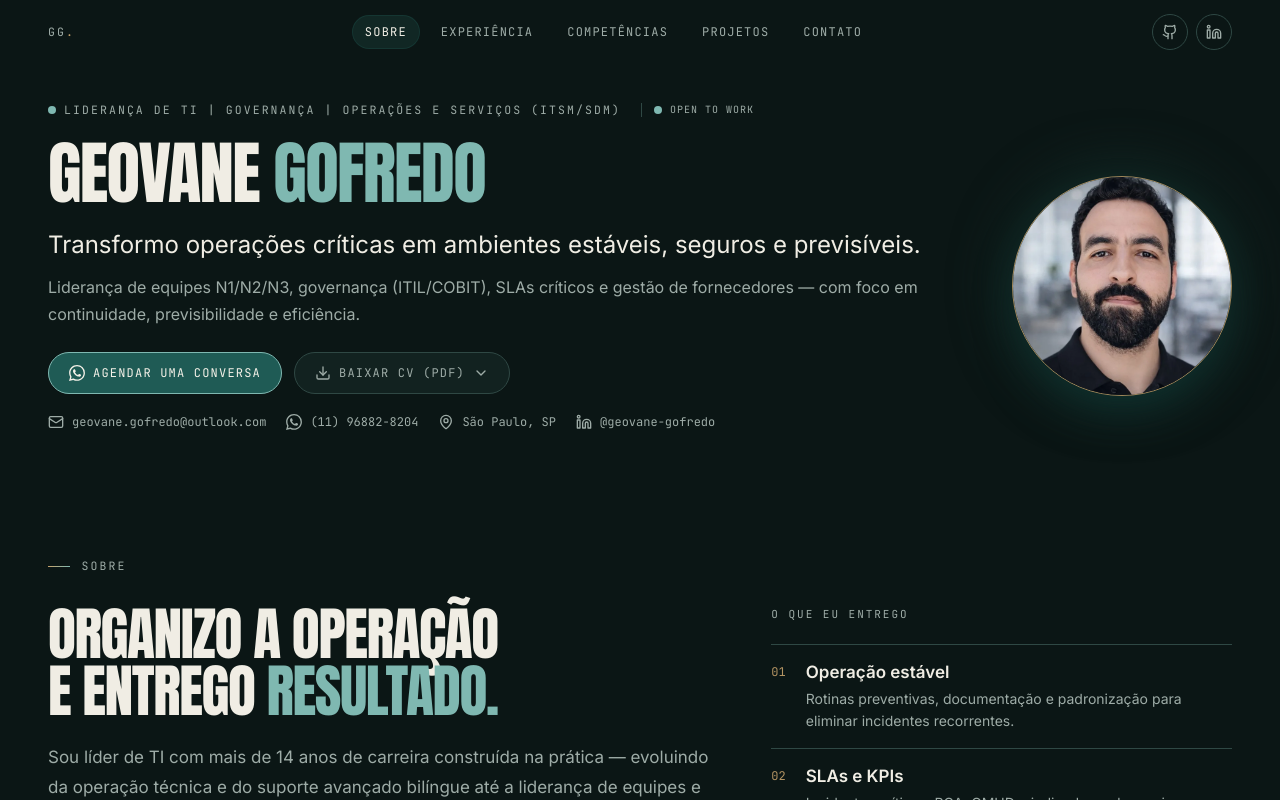
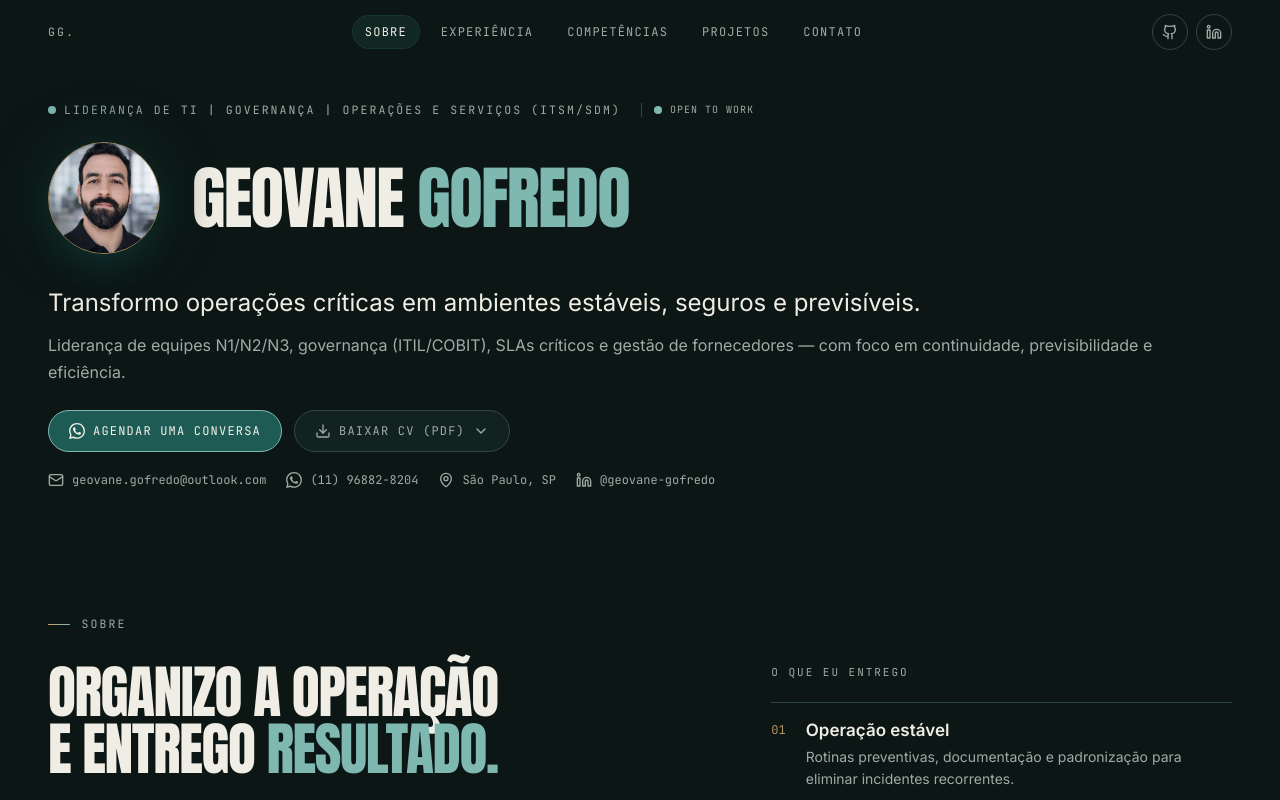
Before and after one commit to GeovaneYu/portfolio, a React (Vite) app: page / in a window 1280 px wide. Shown: the top 800 px of the page. Built offline with nearby package versions, Linux system fonts and the light colour scheme; the HTML template or start-up script is replaced by a standard one.

Commit message:
style: cards de projetos compactos e foto ao lado do nome
Reduz padding, números, tipografia e botões dos cards de projetos/entregas. Move a foto para o topo, pequena e ao lado do nome, com descrições em largura total.

```diff
--- a/src/components/sections/HeroSection.tsx
+++ b/src/components/sections/HeroSection.tsx
@@ -52,18 +52,51 @@ export default function HeroSection() {
         </span>
       </motion.p>
 
-      <div className="grid grid-cols-1 lg:grid-cols-[minmax(0,1fr)_220px] gap-10 lg:gap-14 items-center">
+      <div className="flex flex-col gap-8">
+        <div className="flex flex-col sm:flex-row sm:items-center gap-5 sm:gap-8">
+          <motion.div
+            initial={{ opacity: 0, scale: 0.96 }}
+            animate={{ opacity: 1, scale: 1 }}
+            transition={{ duration: 0.6, delay: 0.14 }}
+            className="shrink-0"
+          >
+            <div className="relative w-24 sm:w-28">
+              <div aria-hidden="true" className="absolute -inset-2 rounded-full bg-accent-soft blur-xl" />
+              <picture>
+                <source srcSet={`${import.meta.env.BASE_URL}img/geovane.webp`} type="image/webp" />
+                <img
+                  src={`${import.meta.env.BASE_URL}img/geovane.jpg`}
+                  alt="Geovane Gofredo"
+                  width="360"
+                  height="360"
+                  className="relative w-full aspect-square rounded-full object-cover border border-copper/80 shadow-[0_18px_36px_-14px_rgba(15,61,58,0.62)]"
+                  loading="eager"
+                  decoding="async"
+                  fetchPriority="high"
+                />
+              </picture>
+            </div>
+          </motion.div>
+
+          <motion.div
+            initial={{ opacity: 0, y: 18 }}
+            animate={{ opacity: 1, y: 0 }}
+            transition={{ duration: 0.55, delay: 0.08 }}
+            className="min-w-0"
+          >
+            <h1 className="font-display uppercase tracking-tight leading-[0.9] text-foreground text-[clamp(2.4rem,5.4vw,4.5rem)]">
+              Geovane <span className="font-display text-accent-bright">Gofredo</span>
+            </h1>
+          </motion.div>
+        </div>
+
         <motion.div
           initial={{ opacity: 0, y: 18 }}
           animate={{ opacity: 1, y: 0 }}
-          transition={{ duration: 0.55, delay: 0.08 }}
+          transition={{ duration: 0.55, delay: 0.12 }}
           className="min-w-0"
         >
-          <h1 className="font-display uppercase tracking-tight leading-[0.9] text-foreground text-[clamp(2.4rem,5.4vw,4.5rem)]">
-            Geovane <span className="font-display text-accent-bright">Gofredo</span>
-          </h1>
-
-          <p className="mt-6 max-w-none text-[20px] md:text-[24px] leading-[1.4] text-foreground">
+          <p className="max-w-none text-[20px] md:text-[24px] leading-[1.4] text-foreground">
             Transformo operações críticas em ambientes estáveis, seguros e previsíveis.
           </p>
 
@@ -145,30 +178,6 @@ export default function HeroSection() {
             </a>
           </div>
         </motion.div>
-
-        <motion.div
-          initial={{ opacity: 0, scale: 0.96 }}
-          animate={{ opacity: 1, scale: 1 }}
-          transition={{ duration: 0.6, delay: 0.14 }}
-          className="min-w-0 lg:justify-self-end"
-        >
-          <div className="relative w-40 sm:w-48 lg:w-full lg:max-w-[220px]">
-            <div aria-hidden="true" className="absolute -inset-3 rounded-full bg-accent-soft blur-xl" />
-            <picture>
-              <source srcSet={`${import.meta.env.BASE_URL}img/geovane.webp`} type="image/webp" />
-              <img
-                src={`${import.meta.env.BASE_URL}img/geovane.jpg`}
-                alt="Geovane Gofredo"
-                width="360"
-                height="360"
-                className="relative w-full aspect-square rounded-full object-cover border border-copper/80 shadow-[0_24px_50px_-16px_rgba(15,61,58,0.62)]"
-                loading="eager"
-                decoding="async"
-                fetchPriority="high"
-              />
-            </picture>
-          </div>
-        </motion.div>
       </div>
     </section>
   );
--- a/src/components/sections/ProjectsSection.tsx
+++ b/src/components/sections/ProjectsSection.tsx
@@ -120,7 +120,7 @@ export default function ProjectsSection() {
         </a>
       </div>
 
-      <div className="grid grid-cols-1 md:grid-cols-3 gap-5">
+      <div className="grid grid-cols-1 md:grid-cols-3 gap-4">
         {projects.map((project, index) => (
           <motion.article
             key={project.id}
@@ -128,28 +128,28 @@ export default function ProjectsSection() {
             whileInView={{ opacity: 1, y: 0 }}
             viewport={{ once: true, amount: 0.2 }}
             transition={{ duration: 0.5, delay: index * 0.05 }}
-            className="glass-card rounded-xl p-6 flex flex-col"
+            className="glass-card rounded-lg p-4 flex flex-col"
           >
-            <div className="flex items-start justify-between gap-3">
-              <span className="font-display text-5xl leading-none text-copper" aria-hidden="true">
+            <div className="flex items-start justify-between gap-2">
+              <span className="font-display text-3xl leading-none text-copper" aria-hidden="true">
                 {project.num}
               </span>
               {project.lang && (
-                <span className="mt-1 inline-flex shrink-0 items-center gap-1.5 rounded-full border border-border bg-secondary px-2.5 py-1 font-mono text-[10px] uppercase tracking-widest text-secondary-foreground">
-                  <Star className="h-3 w-3 text-copper" aria-hidden="true" />
+                <span className="inline-flex shrink-0 items-center gap-1 rounded-full border border-border bg-secondary px-2 py-0.5 font-mono text-[9px] uppercase tracking-widest text-secondary-foreground">
+                  <Star className="h-2.5 w-2.5 text-copper" aria-hidden="true" />
                   {project.lang}
                 </span>
               )}
             </div>
-            <h3 className="mt-5 text-[17px] md:text-[18px] font-semibold leading-snug text-foreground">
+            <h3 className="mt-3 text-[15px] md:text-base font-semibold leading-snug text-foreground">
               {project.title}
             </h3>
-            <p className="mt-3 text-[14px] leading-[1.6] text-muted flex-1">
+            <p className="mt-2 text-[13px] leading-[1.55] text-muted flex-1">
               {project.text}
             </p>
-            <div className="mt-5 border-t border-border pt-4">
-              <p className="font-mono text-[10px] uppercase tracking-[0.18em] text-muted">Como foi entregue</p>
-              <p className="mt-2 text-[13px] leading-[1.6] text-muted">
+            <div className="mt-4 border-t border-border pt-3">
+              <p className="font-mono text-[9px] uppercase tracking-[0.18em] text-muted">Como foi entregue</p>
+              <p className="mt-1.5 text-[12px] leading-[1.55] text-muted">
                 {project.result}
               </p>
               {project.url && (
@@ -157,11 +157,11 @@ export default function ProjectsSection() {
                   href={project.url}
                   target="_blank"
                   rel="noopener noreferrer"
-                  className="mt-4 inline-flex items-center gap-2 rounded-full border border-border bg-surface px-4 py-2 font-mono text-[11px] uppercase tracking-widest text-muted hover:text-foreground hover:border-accent-bright hover:bg-surface-hover transition-colors"
+                  className="mt-3 inline-flex items-center gap-1.5 rounded-full border border-border bg-surface px-3 py-1.5 font-mono text-[10px] uppercase tracking-widest text-muted hover:text-foreground hover:border-accent-bright hover:bg-surface-hover transition-colors"
                 >
-                  <Github className="h-4 w-4" aria-hidden="true" />
+                  <Github className="h-3.5 w-3.5" aria-hidden="true" />
                   Ver repositório
-                  <ArrowUpRight className="h-4 w-4" aria-hidden="true" />
+                  <ArrowUpRight className="h-3.5 w-3.5" aria-hidden="true" />
                 </a>
               )}
             </div>
```
